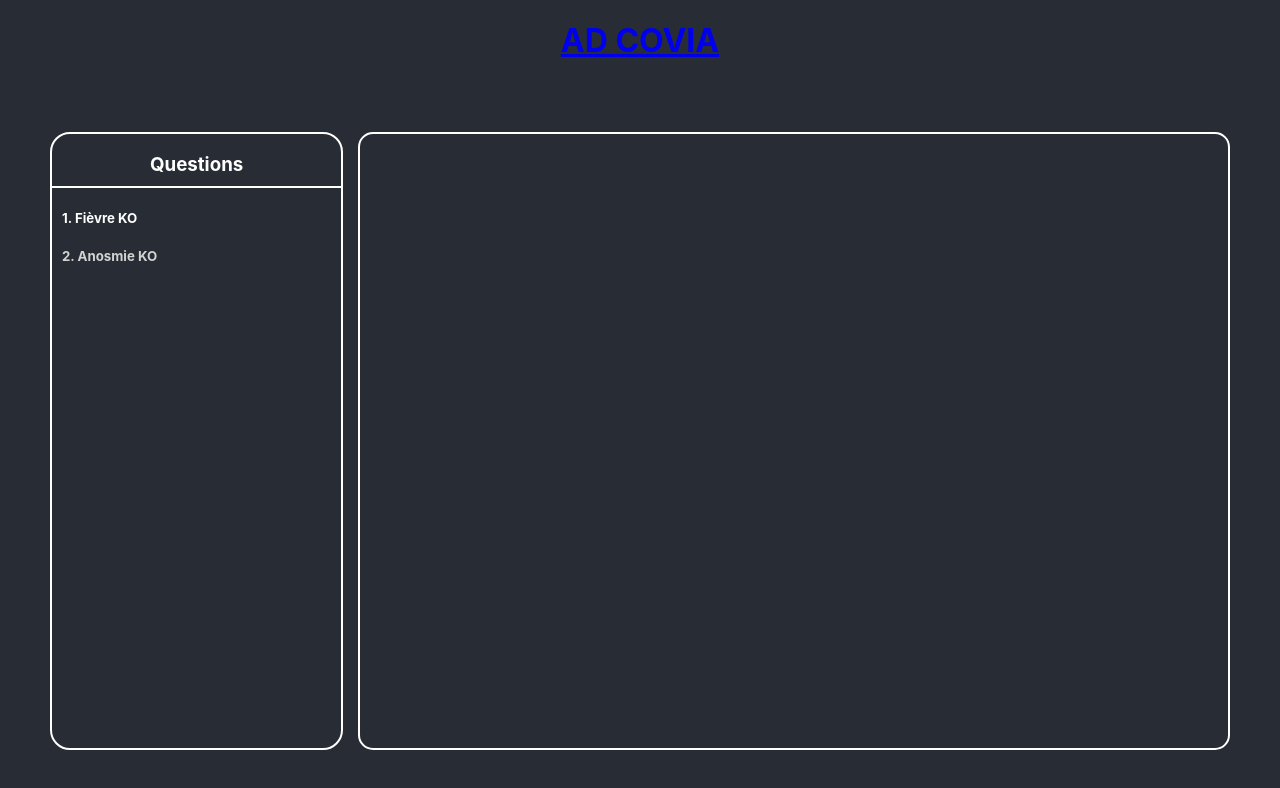
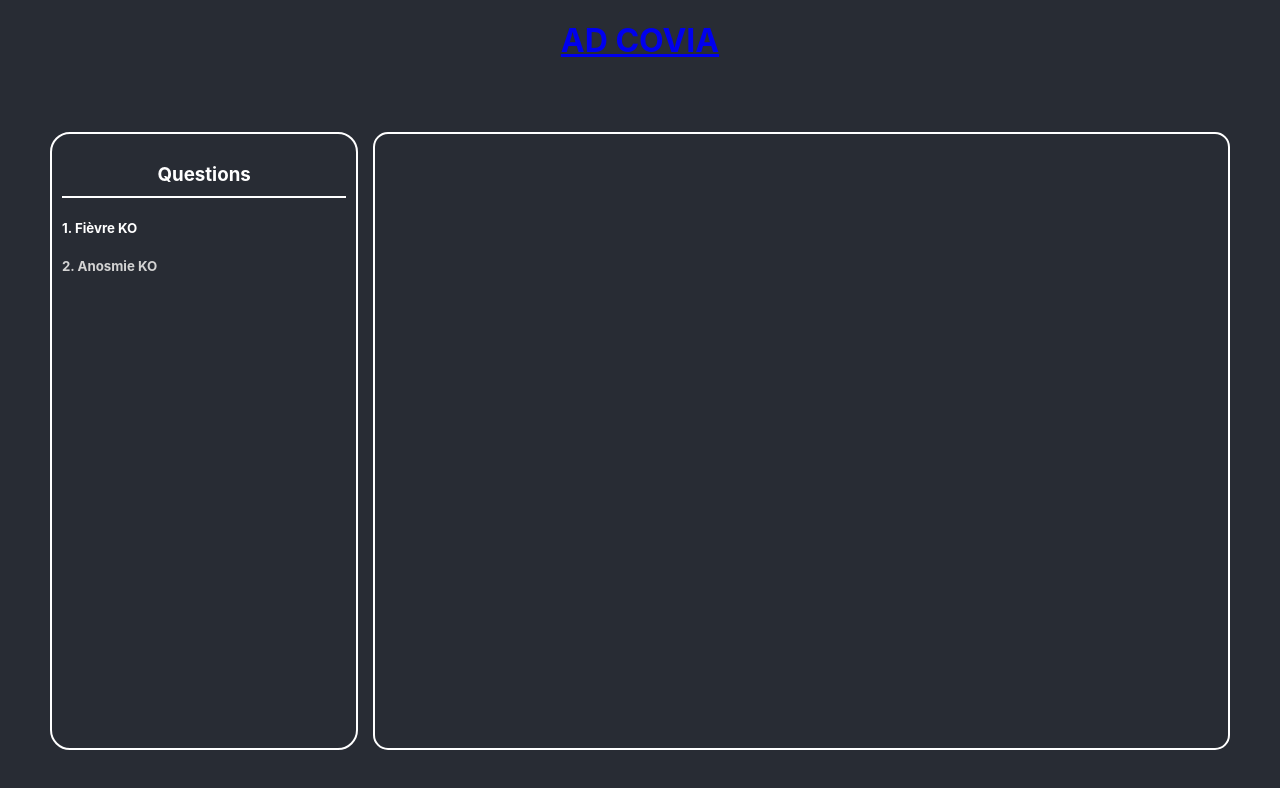
Before and after one commit to AntoineAwaida/ad-covia, a React (Create React App) app in the folder front-app/: page /form in a window 1280 px wide. Shown: the top 788 px of the page. Built offline with nearby package versions, Linux system fonts and the light colour scheme.

Commit message:
QuestionList Layout Update

```diff
--- a/front-app/src/pages/ADForm/ADForm.tsx
+++ b/front-app/src/pages/ADForm/ADForm.tsx
@@ -17,6 +17,7 @@ const QuestionListContainer = styled.div`
   border: 2px solid white;
   border-radius: 20px;
   margin-right: 15px;
+  padding: 10px;
 `;
 
 const ListTitle = styled.h3`
--- a/front-app/src/pages/ADForm/components/QuestionList.tsx
+++ b/front-app/src/pages/ADForm/components/QuestionList.tsx
@@ -1,11 +1,6 @@
 import React, { memo } from "react";
 import { QuestionListItem } from "./QuestionListItem";
 import { Question } from "../../../modules/questions/interfaces";
-import styled from "styled-components";
-
-const Container = styled.div`
-  margin: 10px;
-`;
 
 interface Props {
   questions: Question[];
@@ -14,7 +9,7 @@ interface Props {
 }
 
 const QuestionListComponent = (props: Props) => (
-  <Container>
+  <div>
     {props.questions.map((question, index) => (
       <QuestionListItem
         key={question.id}
@@ -24,7 +19,7 @@ const QuestionListComponent = (props: Props) => (
         value={props.answers[question.id]}
       />
     ))}
-  </Container>
+  </div>
 );
 
 export const QuestionList = memo(QuestionListComponent);
```
